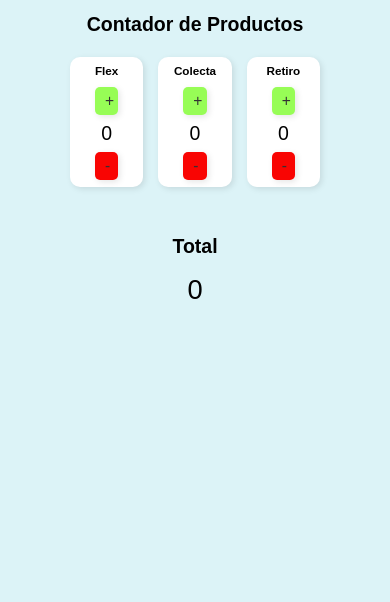
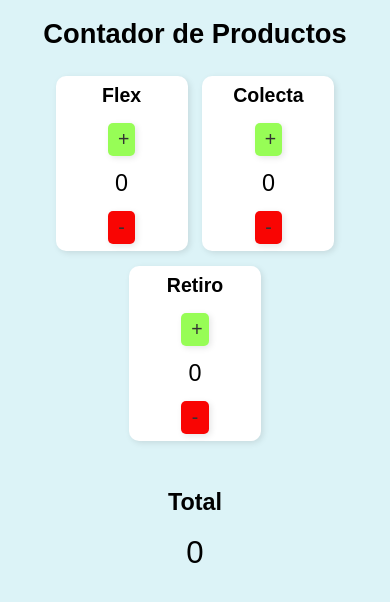
Before and after one commit to EmilioBensignor/Contadores, a plain HTML site: page index.html in a window 390 px wide. Drawn offline with Linux system fonts and the light colour scheme.

Commit message:
Mejor para iphone

```diff
--- a/css/style.css
+++ b/css/style.css
@@ -5,7 +5,7 @@ body {
 
 h1 {
     text-align: center;
-    font-size: 5vw;
+    font-size: 7vw;
 }
 
 .counters {
@@ -22,17 +22,17 @@ h1 {
     border-radius: 10px;
     box-shadow: 2px 2px 6px rgba(0, 0, 0, 0.1);
     text-align: center;
-    width: 15vw;
+    width: 30vw;
 }
 
 .counter h2 {
     margin-top: 0;
-    font-size: 3vw;
+    font-size: 5vw;
 }
 
 .counter button {
-    font-size: 4vw;
-    width: 6vw;
+    font-size: 5vw;
+    width: 7vw;
     padding: 5px 10px;
     border-radius: 5px;
     border: none;
@@ -55,7 +55,7 @@ h1 {
 }
 
 .counter .count {
-    font-size: 5vw;
+    font-size: 6vw;
     margin: 12% 0;
 }
 
@@ -65,9 +65,9 @@ h1 {
 }
 
 .total h2{
-    font-size: 5vw;
+    font-size: 6vw;
 }
 
 .total .count {
-    font-size: 7vw;
+    font-size: 8vw;
 }
```
